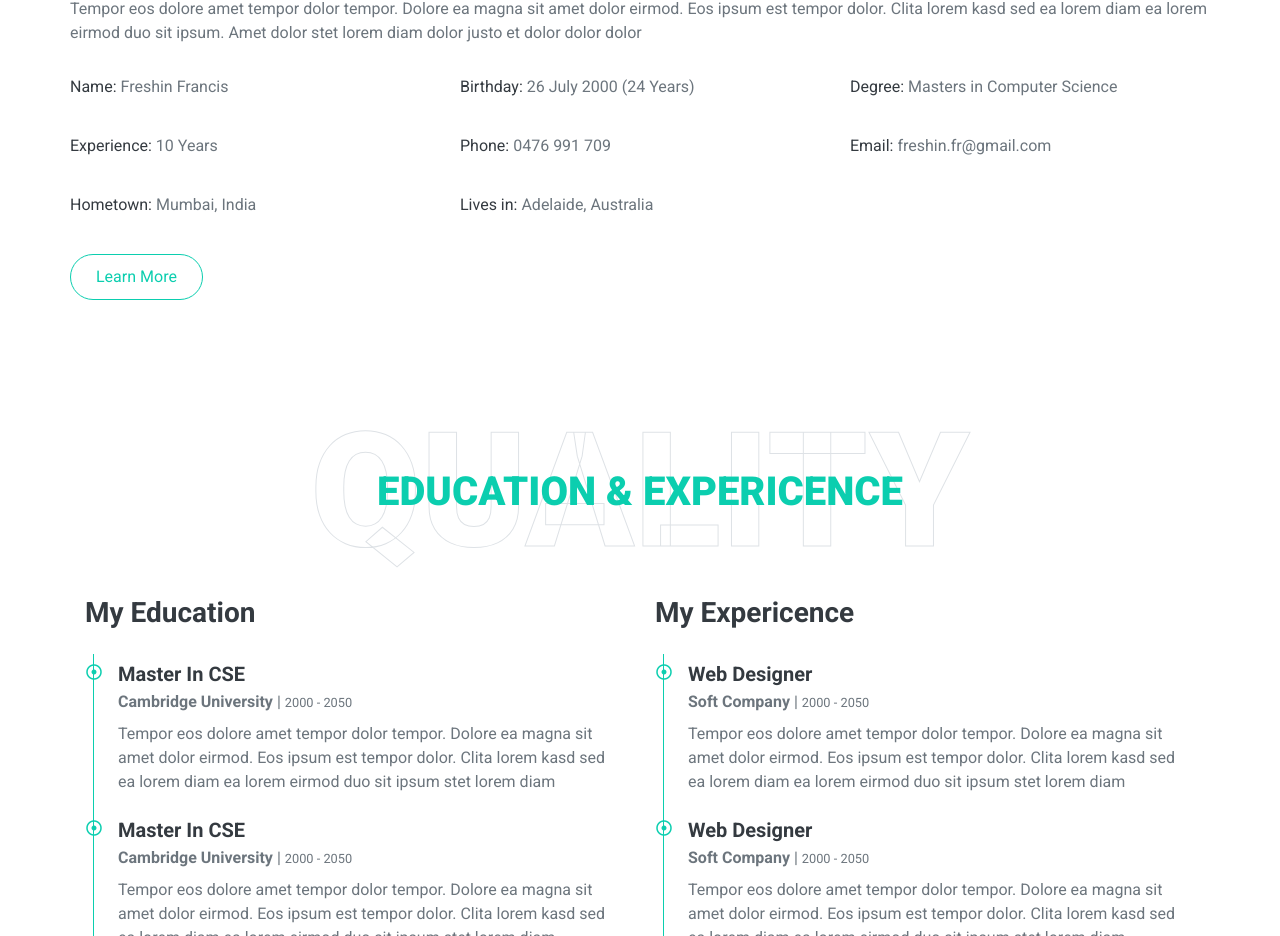
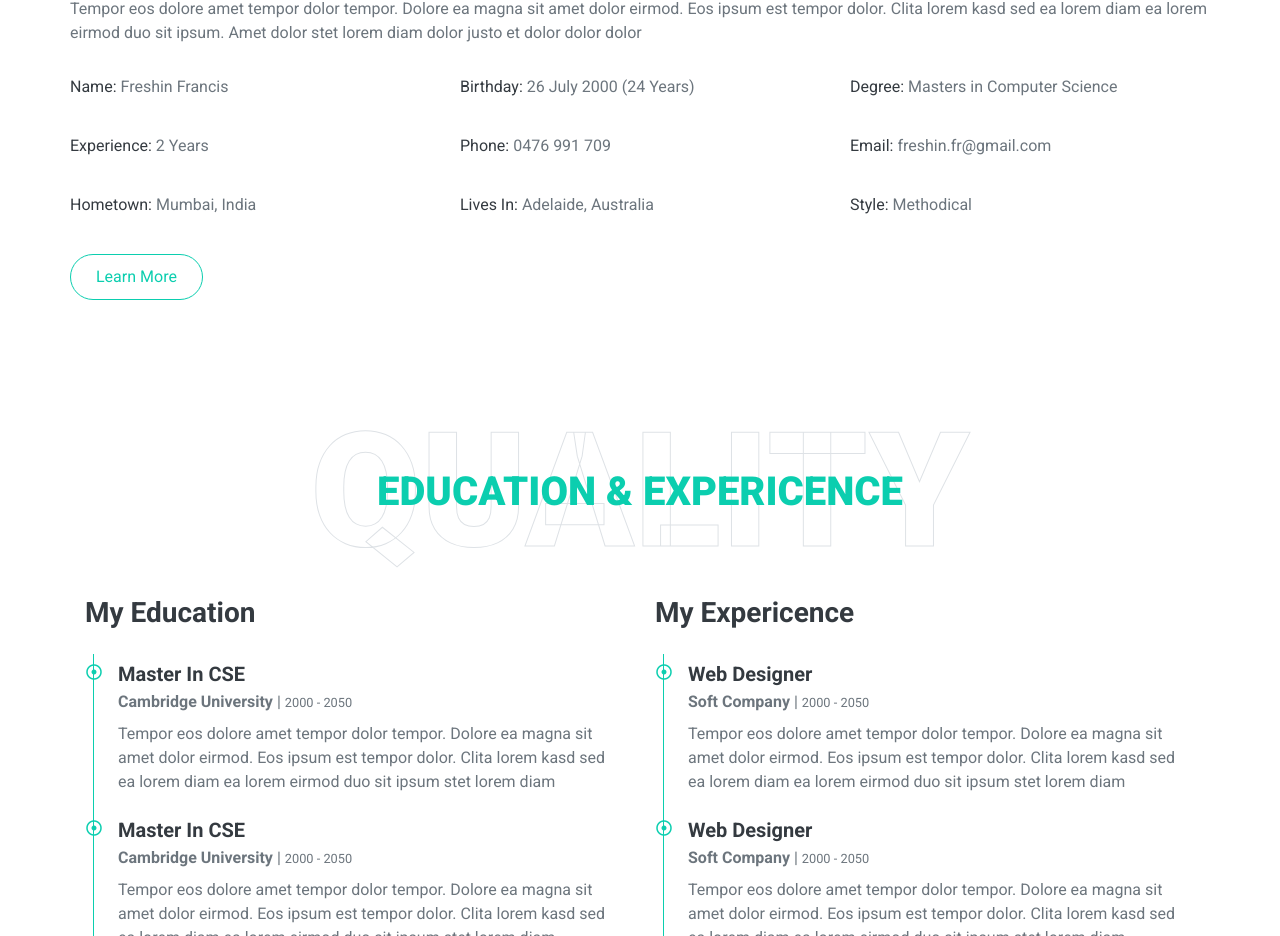
Before and after one commit to freshinfrancis/freshinfrancis, a plain HTML site: page index.html in a window 1280 px wide. Shown: the part 1157-2093 px from the top of the page. Drawn offline with nearby package versions, Linux system fonts and the light colour scheme.

Commit message:
Update index.html

```diff
--- a/index.html
+++ b/index.html
@@ -117,11 +117,12 @@
                         <div class="col-sm-4 py-3"><h6>Name: <span class="text-secondary">Freshin Francis</span></h6></div>
                         <div class="col-sm-4 py-3"><h6>Birthday: <span class="text-secondary">26 July 2000 (24 Years)</span></h6></div>
                         <div class="col-sm-4 py-3"><h6>Degree: <span class="text-secondary">Masters in Computer Science</span></h6></div>
-                        <div class="col-sm-4 py-3"><h6>Experience: <span class="text-secondary">10 Years</span></h6></div>
+                        <div class="col-sm-4 py-3"><h6>Experience: <span class="text-secondary">2 Years</span></h6></div>
                         <div class="col-sm-4 py-3"><h6>Phone: <span class="text-secondary">0476 991 709</span></h6></div>
                         <div class="col-sm-4 py-3"><h6>Email: <span class="text-secondary">freshin.fr@gmail.com</span></h6></div>
                         <div class="col-sm-4 py-3"><h6>Hometown: <span class="text-secondary">Mumbai, India</span></h6></div>
-                        <div class="col-sm-4 py-3"><h6>Lives in: <span class="text-secondary">Adelaide, Australia</span></h6></div>
+                        <div class="col-sm-4 py-3"><h6>Lives In: <span class="text-secondary">Adelaide, Australia</span></h6></div>
+                        <div class="col-sm-4 py-3"><h6>Style: <span class="text-secondary">Methodical</span></h6></div>
                     </div>
                     <a href="" class="btn btn-outline-primary">Learn More</a>
                 </div>
```
